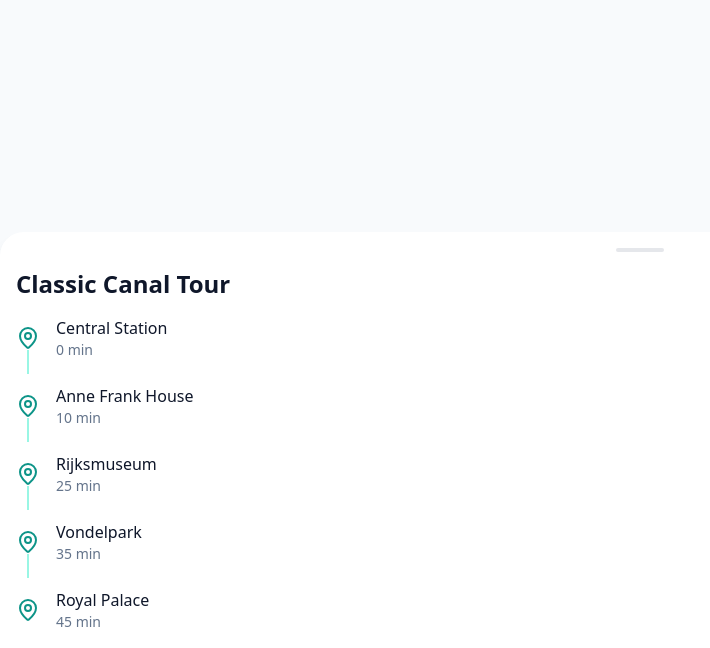
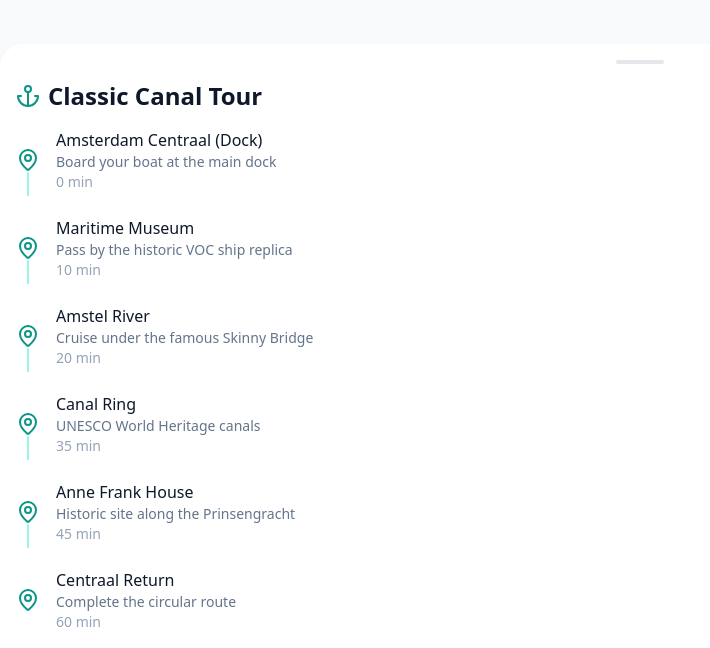
Before and after one commit to mebs933/beautour-4ee599f8, a React (Vite) app: page / in a window 1280 px wide. Shown: the part 152-800 px from the top of the page, without its empty margins (0-710 px from the left). Built offline with nearby package versions, Linux system fonts and the light colour scheme.

Commit message:
Update navigation method to boat
Changed the navigation method in the application from walking to boat. Adjustments made to relevant components to reflect this change.
[skip gpt_engineer]

```diff
--- a/src/components/RouteOverview.tsx
+++ b/src/components/RouteOverview.tsx
@@ -1,4 +1,4 @@
-import { MapPin } from "lucide-react";
+import { MapPin, Anchor } from "lucide-react";
 
 interface RouteOverviewProps {
   isVisible: boolean;
@@ -7,11 +7,12 @@ interface RouteOverviewProps {
 
 const RouteOverview = ({ isVisible, onClose }: RouteOverviewProps) => {
   const points = [
-    { name: "Central Station", time: "0 min" },
-    { name: "Anne Frank House", time: "10 min" },
-    { name: "Rijksmuseum", time: "25 min" },
-    { name: "Vondelpark", time: "35 min" },
-    { name: "Royal Palace", time: "45 min" },
+    { name: "Amsterdam Centraal (Dock)", time: "0 min", description: "Board your boat at the main dock" },
+    { name: "Maritime Museum", time: "10 min", description: "Pass by the historic VOC ship replica" },
+    { name: "Amstel River", time: "20 min", description: "Cruise under the famous Skinny Bridge" },
+    { name: "Canal Ring", time: "35 min", description: "UNESCO World Heritage canals" },
+    { name: "Anne Frank House", time: "45 min", description: "Historic site along the Prinsengracht" },
+    { name: "Centraal Return", time: "60 min", description: "Complete the circular route" },
   ];
 
   return (
@@ -22,7 +23,10 @@ const RouteOverview = ({ isVisible, onClose }: RouteOverviewProps) => {
     >
       <div className="p-4">
         <div className="w-12 h-1 bg-gray-200 rounded-full mx-auto mb-4" />
-        <h2 className="text-2xl font-semibold text-navy-900 mb-4">Classic Canal Tour</h2>
+        <div className="flex items-center gap-2 mb-4">
+          <Anchor className="h-6 w-6 text-water-600" />
+          <h2 className="text-2xl font-semibold text-navy-900">Classic Canal Tour</h2>
+        </div>
         <div className="space-y-6">
           {points.map((point, index) => (
             <div key={index} className="flex items-center">
@@ -34,7 +38,8 @@ const RouteOverview = ({ isVisible, onClose }: RouteOverviewProps) => {
               </div>
               <div className="ml-4 flex-1">
                 <p className="text-navy-900 font-medium">{point.name}</p>
-                <p className="text-sm text-navy-500">{point.time}</p>
+                <p className="text-sm text-navy-500">{point.description}</p>
+                <p className="text-sm text-navy-400">{point.time}</p>
               </div>
             </div>
           ))}
```
